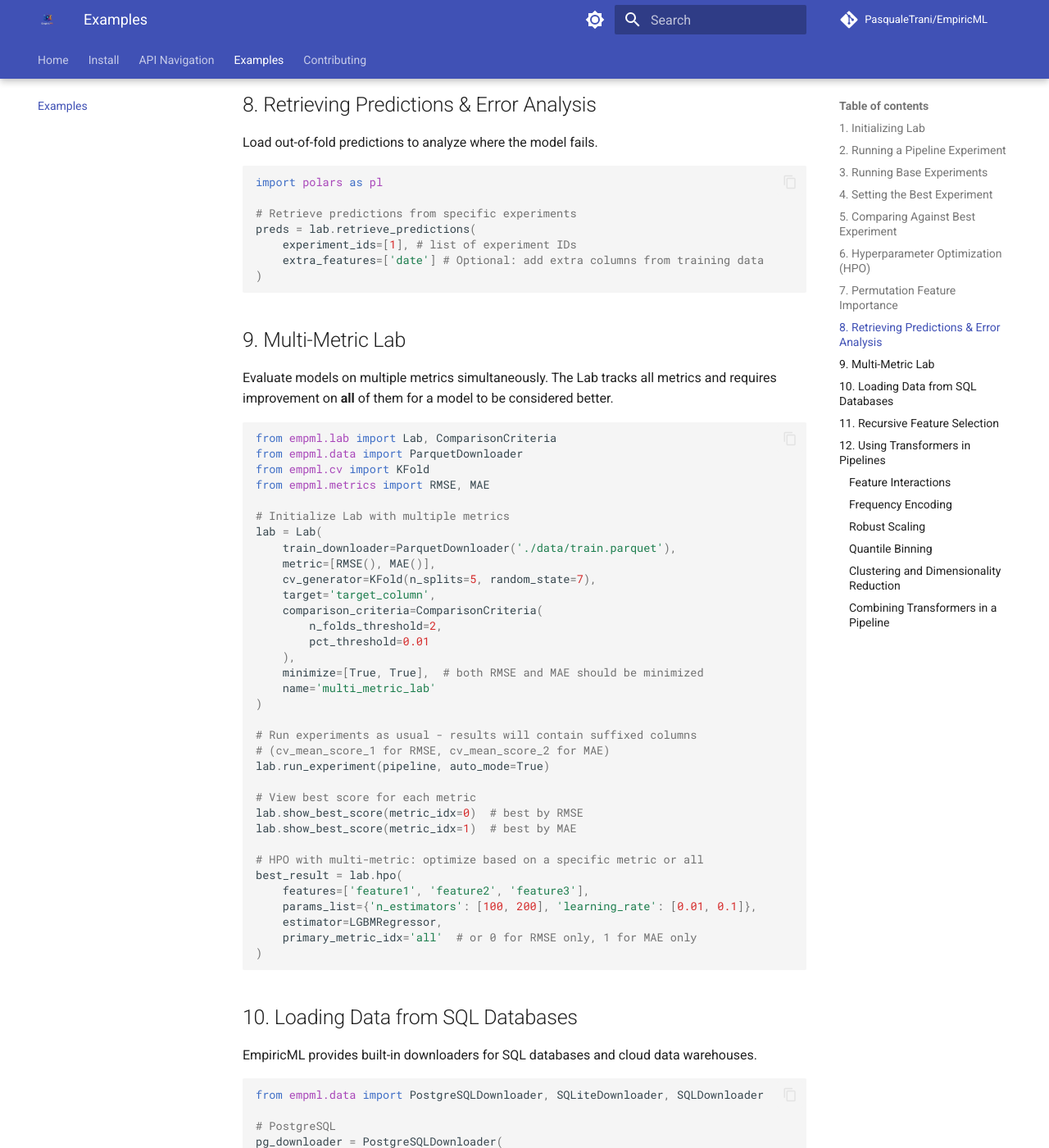
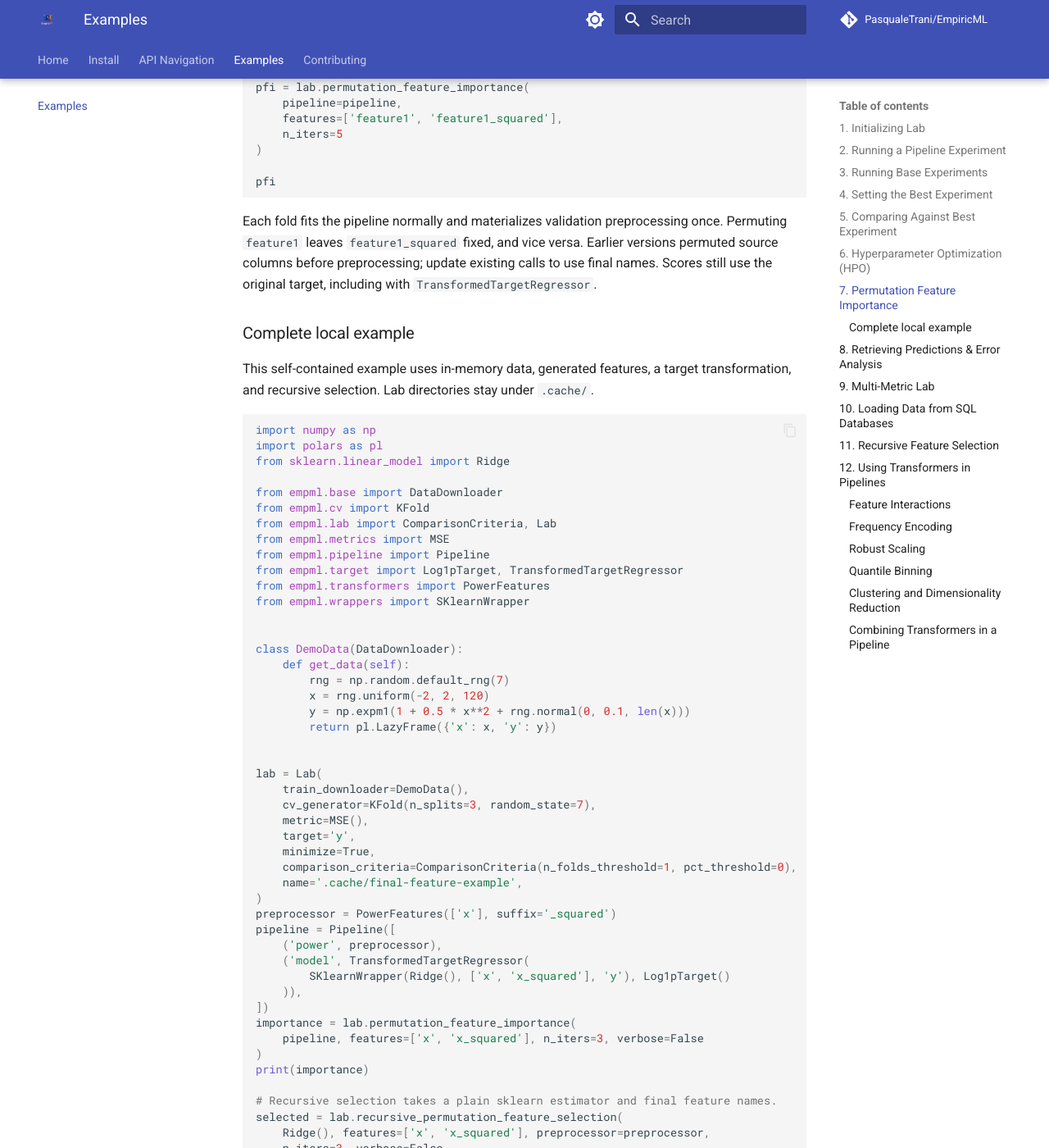
Before and after one commit to PasqualeTrani/EmpiricML, an MkDocs documentation site: the page built from docs/examples.md, in a window 1280 px wide and 1400 px high, scrolled down 2953 px. Shown: the whole window at 82% size. Built offline with MkDocs 1.6.1 and Material for MkDocs 9.7.7, drawn with Linux system fonts in a browser that asks for light colours; comment, search, counter and statistics services are not loaded; the version menu is left out; some of the changed text lies outside the part shown.

Commit message:
fix: bug feature importance

````diff
--- a/docs/examples.md
+++ b/docs/examples.md
@@ -120,20 +120,92 @@
 
 ## 7. Permutation Feature Importance
 
-Analyze which features contribute most to the model's performance.
+Analyze which final, preprocessed columns contribute most to the model's performance.
 
 ```python
-# Retrieve the best pipeline
-pipeline = lab.retrieve_pipeline(experiment_id=1)
+from empml.transformers import PowerFeatures
 
-# Calculate feature importance
-pfi : pl.DataFrame= lab.permutation_feature_importance(
+final_features = ['feature1', 'feature1_squared', 'feature2']
+pipeline = Pipeline([
+    ('power', PowerFeatures(['feature1'], suffix='_squared')),
+    ('model', SKlearnWrapper(
+        estimator=LGBMRegressor(verbose=-1),
+        features=final_features,
+        target='target_column'
+    ))
+])
+
+# A subset of final model inputs is also valid.
+pfi = lab.permutation_feature_importance(
     pipeline=pipeline,
-    features=['feature1', 'feature2', 'feature3'],
+    features=['feature1', 'feature1_squared'],
     n_iters=5
 )
 
 pfi
+```
+
+Each fold fits the pipeline normally and materializes validation preprocessing
+once. Permuting `feature1` leaves `feature1_squared` fixed, and vice versa.
+Earlier versions permuted source columns before preprocessing; update existing
+calls to use final names. Scores still use the original target, including with
+`TransformedTargetRegressor`.
+
+### Complete local example
+
+This self-contained example uses in-memory data, generated features, a target
+transformation, and recursive selection. Lab directories stay under `.cache/`.
+
+```python
+import numpy as np
+import polars as pl
+from sklearn.linear_model import Ridge
+
+from empml.base import DataDownloader
+from empml.cv import KFold
+from empml.lab import ComparisonCriteria, Lab
+from empml.metrics import MSE
+from empml.pipeline import Pipeline
+from empml.target import Log1pTarget, TransformedTargetRegressor
+from empml.transformers import PowerFeatures
+from empml.wrappers import SKlearnWrapper
+
+
+class DemoData(DataDownloader):
+    def get_data(self):
+        rng = np.random.default_rng(7)
+        x = rng.uniform(-2, 2, 120)
+        y = np.expm1(1 + 0.5 * x**2 + rng.normal(0, 0.1, len(x)))
+        return pl.LazyFrame({'x': x, 'y': y})
+
+
+lab = Lab(
+    train_downloader=DemoData(),
+    cv_generator=KFold(n_splits=3, random_state=7),
+    metric=MSE(),
+    target='y',
+    minimize=True,
+    comparison_criteria=ComparisonCriteria(n_folds_threshold=1, pct_threshold=0),
+    name='.cache/final-feature-example',
+)
+preprocessor = PowerFeatures(['x'], suffix='_squared')
+pipeline = Pipeline([
+    ('power', preprocessor),
+    ('model', TransformedTargetRegressor(
+        SKlearnWrapper(Ridge(), ['x', 'x_squared'], 'y'), Log1pTarget()
+    )),
+])
+importance = lab.permutation_feature_importance(
+    pipeline, features=['x', 'x_squared'], n_iters=3, verbose=False
+)
+print(importance)
+
+# Recursive selection takes a plain sklearn estimator and final feature names.
+selected = lab.recursive_permutation_feature_selection(
+    Ridge(), features=['x', 'x_squared'], preprocessor=preprocessor,
+    n_iters=3, verbose=False
+)
+print('Selected final features:', selected)
 ```
 
 ## 8. Retrieving Predictions & Error Analysis
@@ -233,20 +305,22 @@
 
 ## 11. Recursive Feature Selection
 
-Automatically identify and remove features that hurt model performance using permutation-based importance.
+Automatically remove final features with mean permutation importance <= 0.
 
 ```python
 from lightgbm import LGBMRegressor
+from empml.transformers import PowerFeatures
 
-# Recursively remove features with negative importance
+# Source feature1 stays available even if it is removed from the model inputs.
 selected_features = lab.recursive_permutation_feature_selection(
     estimator=LGBMRegressor(verbose=-1),
-    features=['feature1', 'feature2', 'feature3', 'feature4', 'feature5'],
+    features=['feature1', 'feature1_squared', 'feature2'],
+    preprocessor=PowerFeatures(['feature1'], suffix='_squared'),
     n_iters=5,
     verbose=True
 )
 
-# selected_features contains only the features that contribute positively
+# An empty list is returned if every feature is eliminated.
 print(f"Selected features: {selected_features}")
 ```
 
````
Also changed, not shown: docs/api/lab.md (+30 -3 lines), 3 other files.
